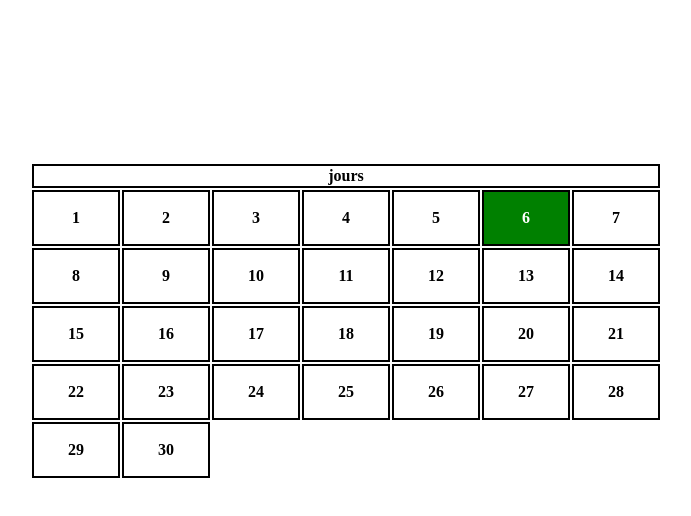
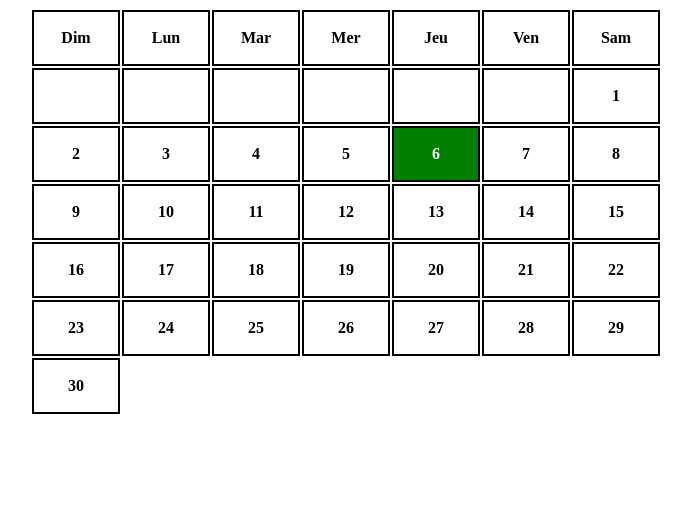
Before and after one commit to DwainAB/Calendar, a plain HTML site: page index.html in a window 1280 px wide. Shown: the whole page, without its empty margins (294-985 px from the left). Drawn offline with Linux system fonts and the light colour scheme.

Commit message:
ajustage des numéros et des jours

```diff
--- a/index.html
+++ b/index.html
@@ -9,12 +9,10 @@
 </head>
 <body>
 
-    <canvas id="chart"></canvas>
-
     <table>
         <thead>
-            <tr>
-                <th style="border: 2px solid black;" colspan="7">jours</th>
+            <tr id="calendar-header">
+
             </tr>
         </thead>
         <tbody id="calendar">
--- a/script.js
+++ b/script.js
@@ -1,44 +1,55 @@
 function nbJoursMoisActuel() {
   const calendar = document.getElementById('calendar')
-    const jours = []
+  const calendarHeader = document.getElementById('calendar-header')
+  const joursSemaine = ['Dim', 'Lun', 'Mar', 'Mer', 'Jeu', 'Ven', 'Sam']
   const now = new Date();
   const today = now.getDate()
-    const mois = now.getMonth() + 1;
+  const mois = now.getMonth();
   const annee = now.getFullYear();
-    const nbJours = new Date(annee, mois, 0).getDate();
+  const nbJours = new Date(annee, mois +1, 0).getDate();
 
+  let jours = []
+  let jourSemaine = new Date(annee, mois +1, today).getDay() // Récupère le jour de la semaine correspondant au premier jour du mois
 
-    for (let j = 0; j < nbJours; j++) {
-      jours.push(j + 1)
+  let nbLignes = Math.ceil((nbJours + jourSemaine) / 7);
+
+  if (nbLignes < 6 && new Date(annee, mois, nbJours).getDay() === 6) {
+    nbLignes++;
+  }
+  // Créer une ligne d'en-tête pour les jours de la semaine
+  for (let k = 0; k < joursSemaine.length; k++) {
+    let cell = document.createElement('th')
+    cell.textContent = joursSemaine[k]
+    calendarHeader.appendChild(cell)
   }
 
-    let table7 = []
+  // Créer une ligne pour chaque semaine du mois
+  for (let j = 0; j < nbLignes; j++) {
+    let row = document.createElement('tr')
 
-    for (let i = 0; i < nbJours; i +=7) {
-     table7.push(jours.slice(i, i + 7))
+    // Ajouter des cellules vides pour les jours du mois précédent qui ne font pas partie du mois en cours
+    for (let i = 0; i < jourSemaine; i++) {
+      let cell = document.createElement('td')
+      row.appendChild(cell)
     }
 
-    console.log(table7);
+    // Ajouter une cellule pour chaque jour du mois en cours
+    for (let h = 1; h <= 7 - jourSemaine && jours.length < nbJours; h++) {
+      let cell = document.createElement('td')
+      cell.textContent = jours.length + 1
+      row.appendChild(cell)
+      jours.push(jours.length + 1)
 
-    for (let l = 0; l < table7.length; l++) {
-      let row = document.createElement('tr')
-
-    for (let h = 0; h < table7[l].length; h++) {
-        let cell = document.createElement('td')
-        cell.textContent = table7[l][h]
-        row.appendChild(cell)
-
-        if( table7[l][h] == today ){
+      if (jours.length === today) {
         cell.classList.add('today')
       }
+    }
 
-      }
+    // Réinitialiser le jour de la semaine à Dimanche pour la prochaine semaine
+    jourSemaine = 0
 
     calendar.appendChild(row)
   }
-
 }
 
 nbJoursMoisActuel()
-
-  let test = document.getElementById('chart')
--- a/style.css
+++ b/style.css
@@ -8,7 +8,7 @@ table{
     margin: 0 auto;
 }
 
-td{
+td, th{
     border: 2px solid black;
     width: 14%;
     height: 50px;
```
Lines whose indentation alone changed are shown as unchanged.
